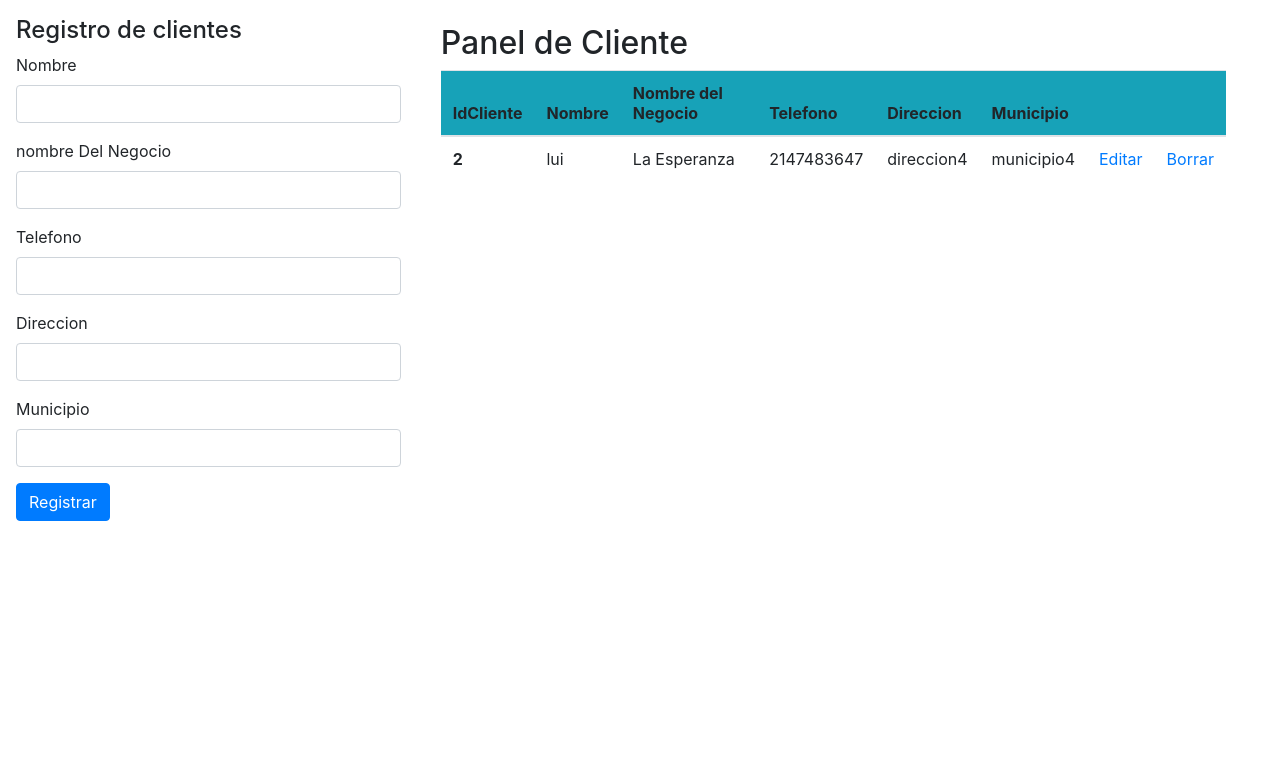
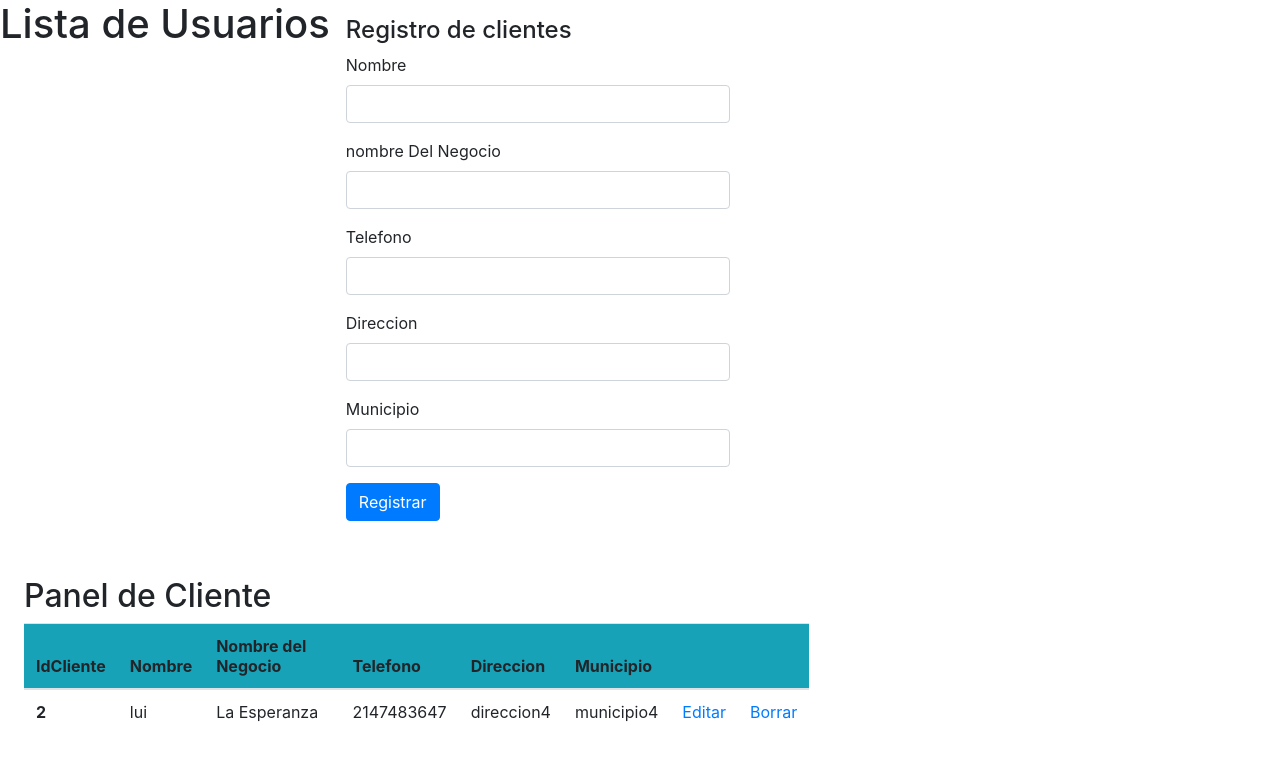
Before and after one commit to Dani21-26/Ventas-php, a PHP site: page /views/cliente.php in a window 1280 px wide. Shown: the part 85-859 px from the top of the page. Before the commit the page ends 606 px from the top, so only its background shows below. Run offline with PHP 8.4, Linux system fonts and the light colour scheme; data comes from the database, SQL or seed files in the repository; some web fonts are replaced.

Commit message:
se agrego un titulo al fomulario

```diff
--- a/views/cliente.php
+++ b/views/cliente.php
@@ -15,6 +15,7 @@ include "../config/db.php";
         }
     </script>
     <div class="container-fluid row">
+        <h1>Lista de Usuarios</h1>
         <form class="col-4 p-3" method="POST">
             <?php
             include "../config/db.php";
```
